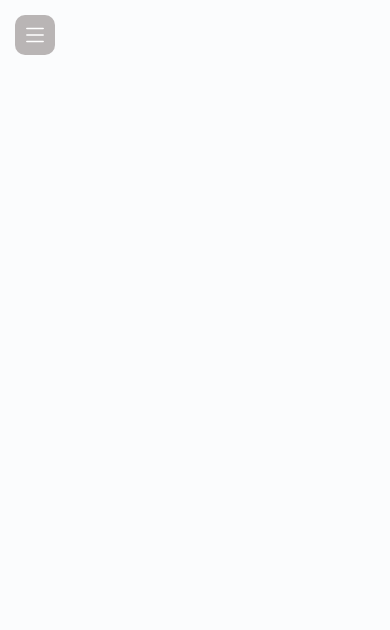
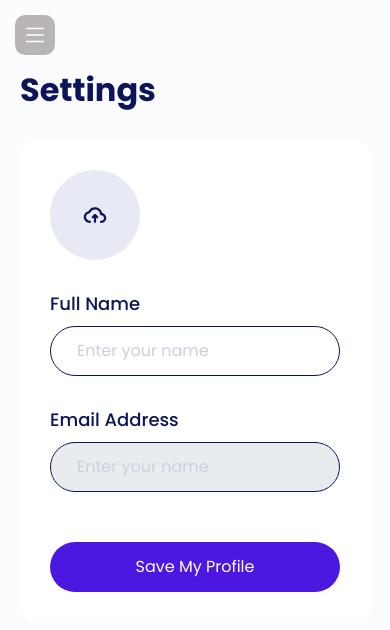
Before and after one commit to taufiqGit/fe-storegg, a Next.js app: page /member/edit-profile in a window 390 px wide. Shown: the top 630 px of the page. Built offline with nearby package versions, Linux system fonts and the light colour scheme.

Commit message:
resolve responsive member page 2

```diff
--- a/pages/member/edit-profile.tsx
+++ b/pages/member/edit-profile.tsx
@@ -30,9 +30,9 @@ export default function EditProfile() {
     return(
     <section className="edit-profile overflow-auto">
         <SideBar activeMenu="edit-profile"/>
-        <main className="main-wrapper wajib" style={{marginLeft: '340px'}}>
+        <main className="main-wrapper wajib">
             <div className="ps-lg-0">
-                <h2 className="text-4xl fw-bold color-palette-1 mb-30">Settings</h2>
+                <h2 className="text-4xl fw-bold color-palette-1 mt-20 mb-30">Settings</h2>
                 <div className="bg-card pt-30 ps-30 pe-30 pb-30">
                     <form action="">
                         <div className="photo d-flex">
--- a/styles/edit-profile.css
+++ b/styles/edit-profile.css
@@ -4,7 +4,7 @@
 }
 
 .edit-profile main.main-wrapper{
-    /* margin-left: 340px; */
+    margin-left: 340px;
     height: 100%;
     /* margin-right: auto; */
     position: relative;
@@ -69,3 +69,17 @@
 .edit-profile .button-group{
     max-width: 467px;
 }
+
+@media (max-width:992px){
+    .edit-profile main.main-wrapper{
+        margin-left: 0px;
+        width: 100%;
+
+    padding: 50px 20px 50px 20px;
+    }
+    .edit-profile {
+        background-color: #FBFCFD;
+        position: relative;
+        overflow-x: hidden;
+    }
+}
```
Also changed, not shown: styles/overview.css (+0 -10 lines).
